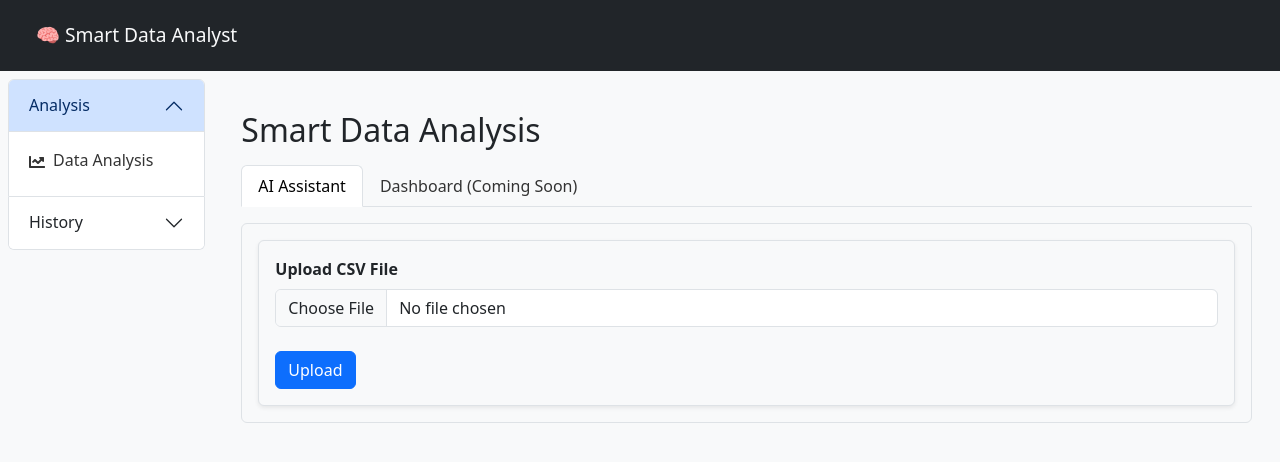
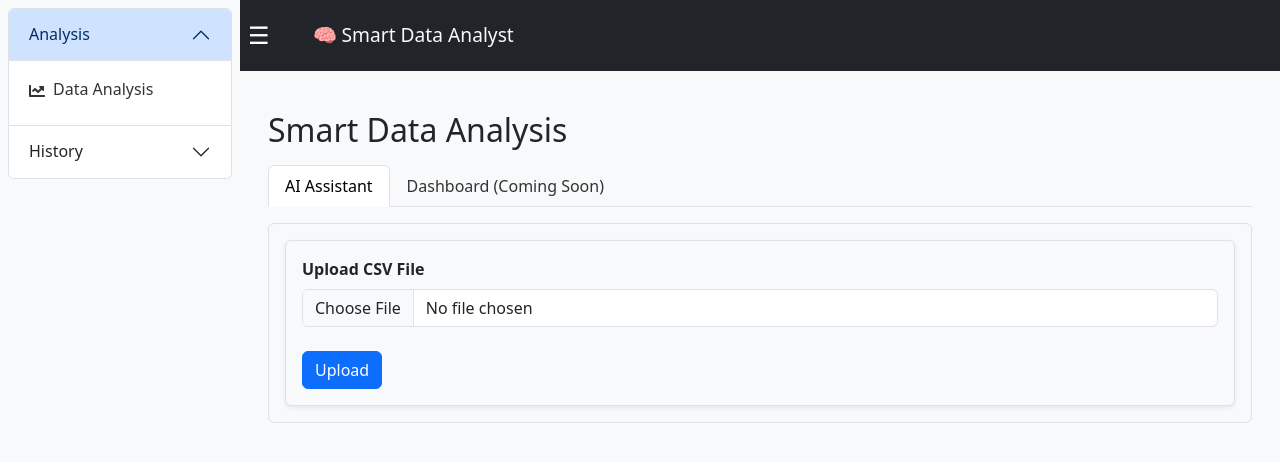
Before and after one commit to abcdm24/SmartDataAnalyst, a React (Vite) app in the folder src/SmartDataAnalyst.Frontend/: page / in a window 1280 px wide. Shown: the top 462 px of the page. Built offline with nearby package versions, Linux system fonts and the light colour scheme.

Commit message:
spelling corrected in backend, layout updated for sidebar toggle in frontend

```diff
--- a/src/SmartDataAnalyst.Frontend/src/components/layout/MasterLayout.tsx
+++ b/src/SmartDataAnalyst.Frontend/src/components/layout/MasterLayout.tsx
@@ -1,28 +1,55 @@
-import React from "react";
-import { Container, Row, Col } from "react-bootstrap";
+import React, { useState } from "react";
+// import { Container, Row, Col } from "react-bootstrap";
 import { Outlet } from "react-router-dom";
 import Navbar from "./Navbar";
 import Sidebar from "./Sidebar";
 // import StatusIndicator from "./StatusIndicator";
 
 const MasterLayout: React.FC = () => {
+  const [isSidebarOpen, setIsSidebarOpen] = useState(true);
+
   return (
-    <div className="d-flex flex-column vh=-100">
-      <div className="d-flex justify-content-between align-items-center bg-dark p-2">
-        <Navbar />
-        <div className="me-3">{/* <StatusIndicator /> */}</div>
+    <div className="d-flex vh-100 overflow-hidden">
+      {isSidebarOpen && (
+        <div className="p-0" style={{ width: "240px", minHeight: "100vh" }}>
+          <Sidebar />
+        </div>
+      )}
+      {/* Right Content Area*/}
+      <div className="flex-grow-1 d-flex flex-column">
+        {/* Navbar */}
+        <div className="d-flex align-items-center bg-dark text-white p-2">
+          {/* Hamburger Icon*/}
+          <span
+            style={{ cursor: "pointer", fontSize: "24px", marginRight: "15px" }}
+            onClick={() => setIsSidebarOpen(!isSidebarOpen)}
+          >
+            ☰
+          </span>
+          <Navbar />
+        </div>
+        {/* Main content*/}
+        <div className="overflow-auto p-3" style={{ flexGrow: 1 }}>
+          <Outlet />
+        </div>
       </div>
-      <Container fluid className="flex-grow-1">
-        <Row className="h-100">
-          <Col xs={12} md={3} lg={2} className="p-0">
-            <Sidebar />
-          </Col>
-          <Col xs={12} md={9} lg={10} className="p-3 overflow-auto lg-light">
-            <Outlet />
-          </Col>
-        </Row>
-      </Container>
     </div>
+    // <div className="d-flex flex-column vh=-100">
+    //   <div className="d-flex justify-content-between align-items-center bg-dark p-2">
+    //     <Navbar />
+    //     <div className="me-3">{/* <StatusIndicator /> */}</div>
+    //   </div>
+    //   <Container fluid className="flex-grow-1">
+    //     <Row className="h-100">
+    //       <Col xs={12} md={3} lg={2} className="p-0">
+    //         <Sidebar />
+    //       </Col>
+    //       <Col xs={12} md={9} lg={10} className="p-3 overflow-auto lg-light">
+    //         <Outlet />
+    //       </Col>
+    //     </Row>
+    //   </Container>
+    // </div>
   );
 };
 
--- a/src/SmartDataAnalyst.Frontend/src/styles/theme.css
+++ b/src/SmartDataAnalyst.Frontend/src/styles/theme.css
@@ -6,6 +6,13 @@ body
 .sidebar
 {
     min-width: 200px;
+    transition: width 0.25s ease;
+}
+
+.sidebar-collapsed
+{
+    width: 0;
+    overflow: hidden;
 }
 
 .nav-link
```
Also changed, not shown: 2 other files (tests, documents, lock files or other folders).
